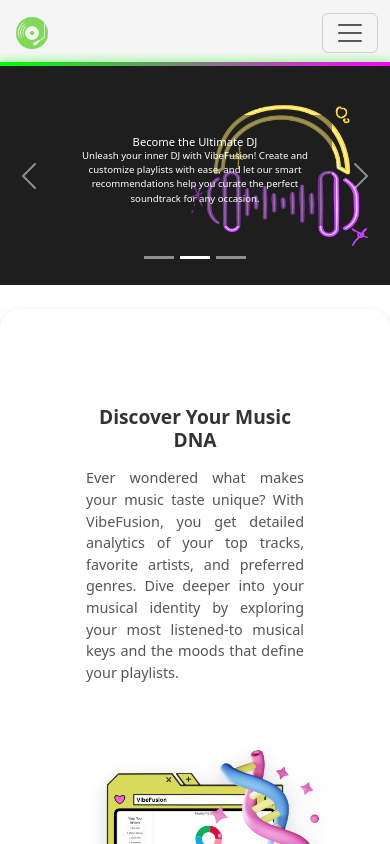
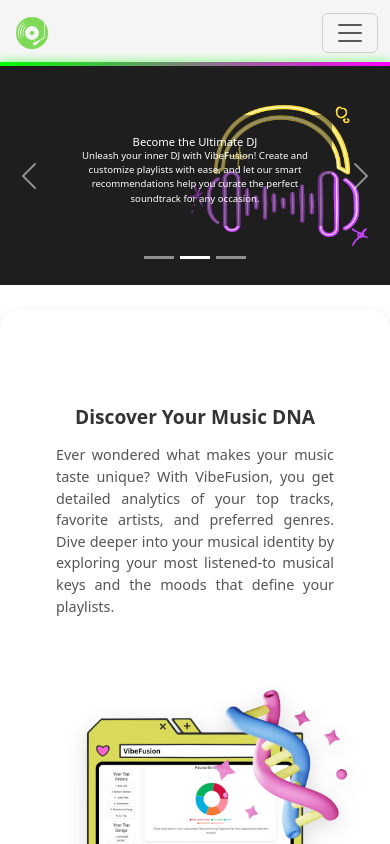
Before and after one commit to morgharrisx/fullstack-3, a React (Create React App) app in the folder frontend/: page / in a window 390 px wide. Shown: the top 844 px of the page. Built offline with nearby package versions, Linux system fonts and the light colour scheme; the HTML template or start-up script is replaced by a standard one.

Commit message:
mobile view fixed

```diff
--- a/frontend/src/LandingInfo/LandingInfo.js
+++ b/frontend/src/LandingInfo/LandingInfo.js
@@ -12,8 +12,8 @@ import 'aos/dist/aos.css';
 const LandingPage = () => {
   useEffect(() => {
     AOS.init({
-      duration: 2000,  // Duration of the animation
-      offset: 120,     // Offset from the original trigger point in pixels
+      duration: 2000,
+      offset: 120,
       once: true,
      });
   }, []);
@@ -51,10 +51,10 @@ const LandingPage = () => {
      >
           {section.imageFirst ? (
             <>
-              <Col md={6} className="text-center p-4">
+              <Col xs={12} sm={12} md={6} lg={6} className="text-center p-4">
                 <Image src={section.image} alt="VibeFusion preview" fluid />
               </Col>
-              <Col md={6} className="text-center text-md-left px-5">
+              <Col xs={12} sm={12} md={6} lg={6} className="text-center text-md-left px-5">
                 <h2>{section.title}</h2>
                 <p>{section.text}</p>
                 {section.button}
--- a/frontend/src/LandingInfo/landinginfo.css
+++ b/frontend/src/LandingInfo/landinginfo.css
@@ -1,5 +1,5 @@
 .landing-info-container {
-    padding: 50px;
+    padding: 20px;
     border-radius: 20px;
     background-color: #fff;
     box-shadow: 0 4px 10px rgba(0, 0, 0, 0.15);
@@ -33,6 +33,7 @@
   @media (max-width: 767px) {
     .landing-info-container h2 {
       font-size: 1.2rem;
+      width: 100%;
     }
 
     .landing-info-container p {
```
